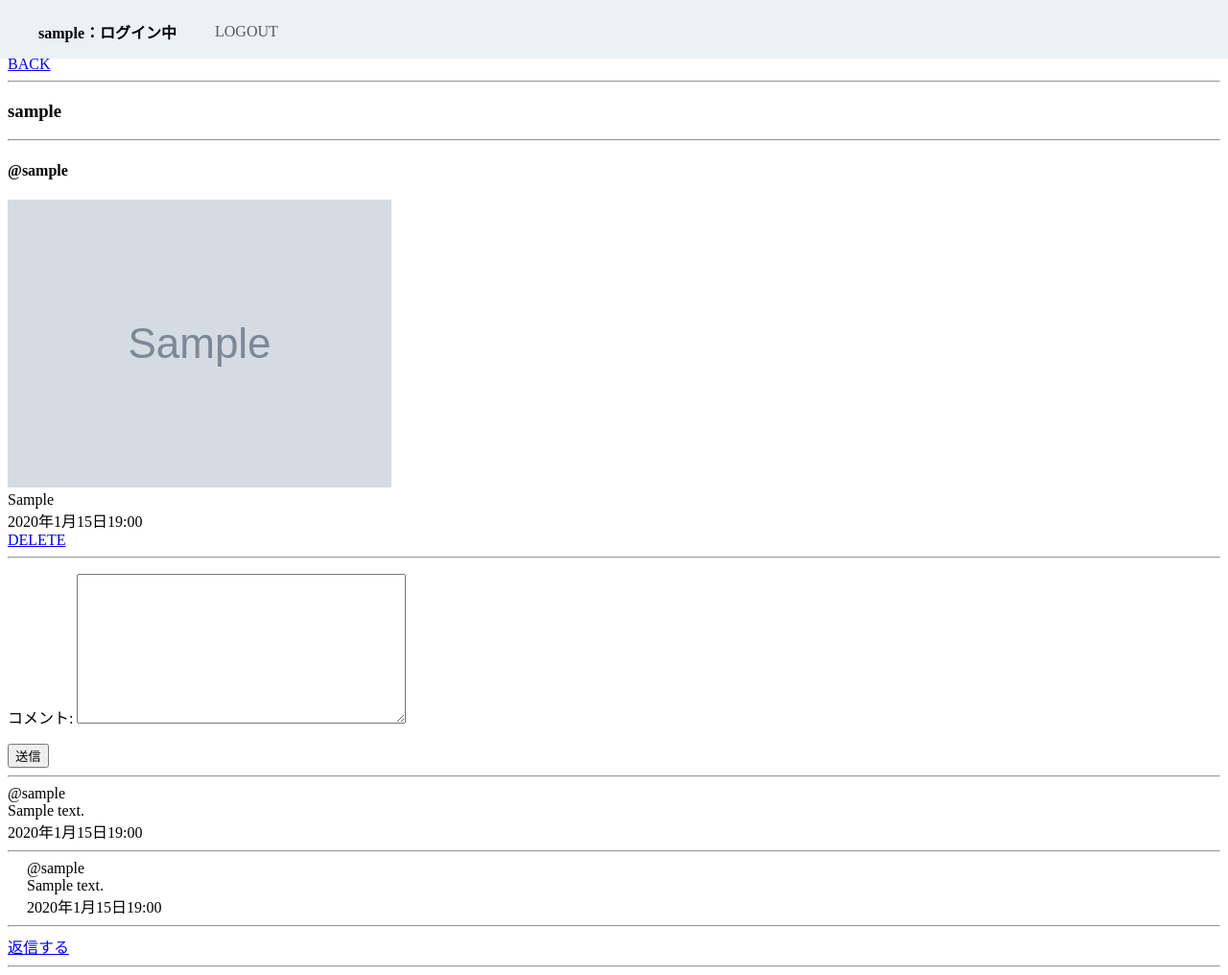
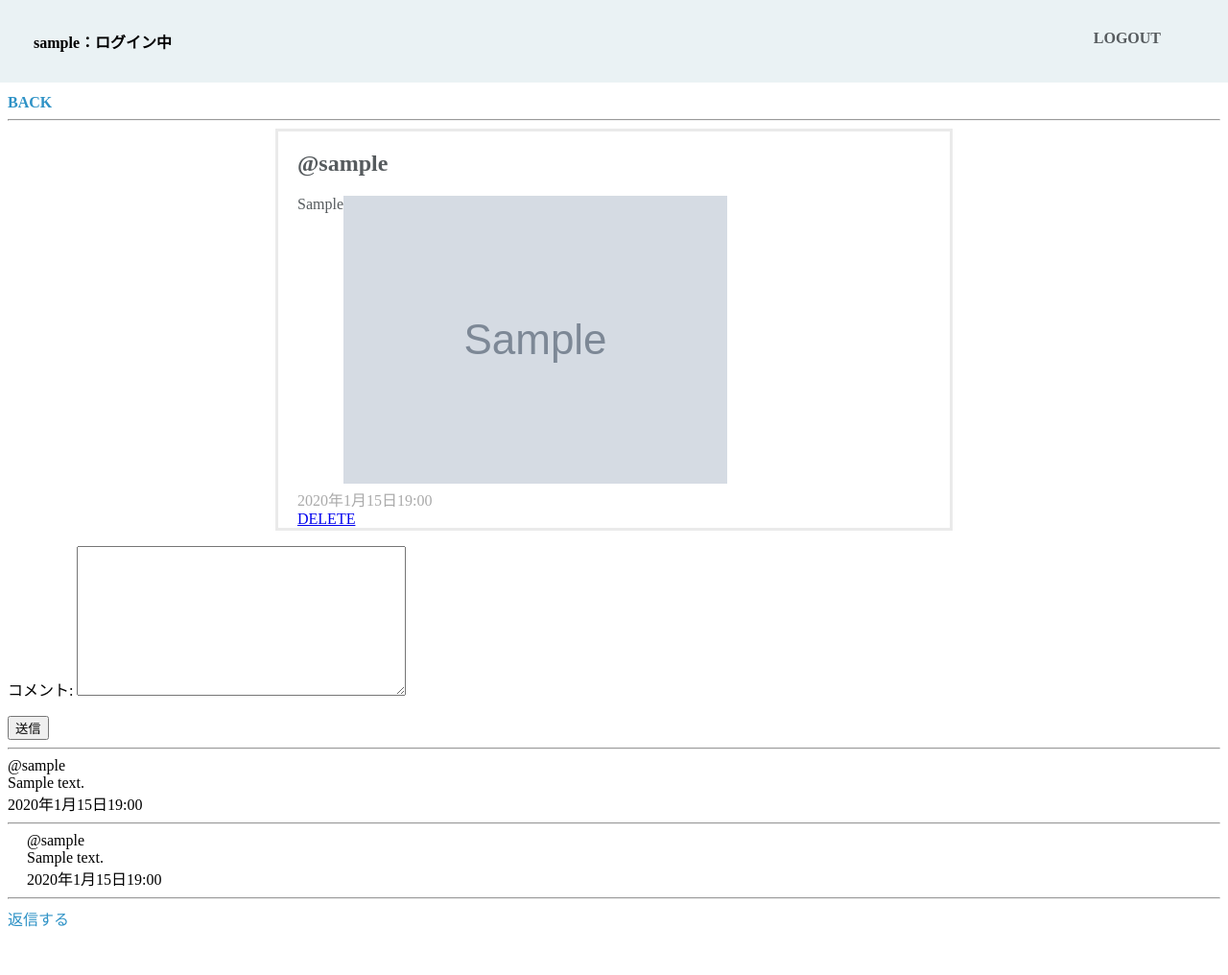
Before and after one commit to tsurui1/sns, a Django app: page /post/chat/1/ in a window 1280 px wide. Shown: the whole page at 96% size. After the commit the page ends 966 px from the top, so only its background shows below. Run offline with Django 4.2, Linux system fonts and the light colour scheme; a user stored in the database is signed in; tables that the repository leaves empty hold one stand-in row (values such as "Sample post"); grey boxes marked "Sample" are stand-in pictures.

Commit message:
プレゼン前

```diff
--- a/static/css/basic.css
+++ b/static/css/basic.css
@@ -3,7 +3,7 @@
 }
 
 #body2 {
-    padding-top: 50px;
+    padding-top: 90px;
 }
 
 
@@ -51,20 +51,12 @@ nav {
   right: 0;
 }
 
-.co1 {
-    align-items: center;
-    padding-top: 5px;
-    box-sizing: border-box;
-    display: flex;
-    grid-template-columns: 0.2fr 0.6fr 0.2fr;
-}
-
-.co2 {
+nav > div {
     align-items: center;
     padding-top: 5px;
     box-sizing: border-box;
     display: grid;
-    grid-template-columns: 0.2fr 0.2fr;
+    grid-template-columns: 0.2fr 0.6fr 0.2fr;
 }
 
 .container {
@@ -95,3 +87,18 @@ nav {
     margin: 0;
     padding: 0;
 }
+
+.base {
+    display: flex;
+    justify-content: space-between;
+    padding: 5px;
+    border: 1px;
+}
+
+.baseA {
+    border: 1px;
+    padding: 10px 30px;
+    margin: 0;
+    list-style: none;
+    text-align: center;
+}
--- a/static/css/post.css
+++ b/static/css/post.css
@@ -15,6 +15,11 @@ clear: both;
 .center{
 margin: auto;
 align: center;
+}
+.right{
+align: right;
+color: #565b5e;
+clear: both;
 }
 
 
@@ -40,11 +45,11 @@ clear: both;
 color: #aaaaaa;
 }
 
-#link_color1{
+.link_color1{
   text-decoration: none;
   color: #2e92c6;
 }
-#link_color1:hover {
+.link_color1:hover {
   color: #2753d1;
 }
 
--- a/templates/base.html
+++ b/templates/base.html
@@ -12,26 +12,22 @@
 <body id="body2">
 
     <nav>
-        <div class="co1">
-        <ul align="left">
-            <li class="left-menu">
-                <b><div align="left" class="login_color">{{ user.username }}：ログイン中</div></b>
+        <ul class="base">
+            <li class="baseA">
+                <div align="left" class="login_color"><b>{{ request.user.username }}：ログイン中</b></div>
             </li>
-        </ul>
 
-        <ul align="right">
-            <li class="right-menu">
-                <div align="right">
-                    {% if user.is_authenticated %}
-                        <a class="link_color" href="{% url 'accounts:logout' %}">LOGOUT</a>
+            <li>
+                <div class="baseA">
+                    {% if request.user.is_authenticated %}
+                        <a class="link_color" href="{% url 'accounts:logout' %}"><b>LOGOUT</b></a>
                     {% else %}
-                        <a class="link_color" href="{% url 'accounts:accounts_create' %}">新規作成</a>
-                        <a class="link_color" href="{% url 'accounts:login' %}">LOGIN</a>
+                        <a class="link_color" href="{% url 'accounts:accounts_create' %}"><b>新規作成</b></a>
+                        <a class="link_color" href="{% url 'accounts:login' %}"><b>LOGIN</b></a>
                     {% endif %}
                 </div>
             </li>
         </ul>
-        </div>
     </nav>
 
     <main>
--- a/templates/insta/bookmark.html
+++ b/templates/insta/bookmark.html
@@ -1,7 +1,8 @@
 {% extends 'base.html' %}
-
+{% load static %}
 {% block content %}
-<div><a href="{% url 'insta:top' %}">TOP</a></div>
+<link rel="stylesheet" href="{% static 'css/post.css' %}">
+<div><a href="{% url 'insta:my_page' %}">BACK</a></div>
 
 {% for post in post_list %}
     <img src="{{ post.image.url }}" />
--- a/templates/insta/mypage_update.html
+++ b/templates/insta/mypage_update.html
@@ -1,7 +1,10 @@
 {% extends 'base.html' %}
+{% load static %}
 
 {% block content %}
-<div><a href="{% url 'insta:my_page' %}">BACK</a></div>
+<link rel="stylesheet" href="{% static 'css/post.css' %}">
+
+<div><a class="link_color1" href="{% url 'insta:my_page' %}">BACK</a></div>
 <h3>プロフィールを編集する</h3>
 
 <form method="post" enctype="multipart/form-data">
--- a/templates/insta/post_chat.html
+++ b/templates/insta/post_chat.html
@@ -1,24 +1,21 @@
 {% extends 'base.html' %}
+{% load static %}
+{% block content %}
+<link rel="stylesheet" href="{% static 'css/post.css' %}">
 
-{% block content %}
-
-<div><a href="{% url 'insta:top' %}">BACK</a></div>
+<div><a class="link_color1" href="{% url 'insta:top' %}"><b>BACK</b></a></div>
 
 <hr>
 
-<h3>{{ user.username }}</h3>
+<article class="post">
+    <h1 class="left">@{{ post.user.username }}</h1>
 
-<hr>
+    <img class="center" src="{{ post.image.url }}" />
+    <div class="caption" align="left">{{ post.caption }}</div>
+    <div class="created_at">{{ post.created_at }}</div>
+    <div class="right"><a href="{% url 'insta:post_delete' post.id %}">DELETE</a></div>
 
-<article>
-    <h4>@{{ post.user.username }}</h4>
-    <img src="{{ post.image.url }}" />
-    <div>{{ post.caption }}</div>
-    <div>{{ post.created_at }}</div>
-    <div><a href="{% url 'insta:post_delete' post.id %}">DELETE</a></div>
 </article>
-
-<hr>
 
 <form method="POST" enctype="multipart/form-data">
     {% csrf_token %}
@@ -45,11 +42,9 @@
         <hr>
         {% endfor %}
 
-    <div><a href="{% url 'insta:post_reply' post.id %}">返信する</a></div>
+        <div><a class="link_color1" href="{% url 'insta:post_reply' post.id %}">返信する</a></div>
 
-</article>
-
-<hr>
+<br>
 
 {% endfor %}
 
--- a/templates/insta/post_reply.html
+++ b/templates/insta/post_reply.html
@@ -1,8 +1,10 @@
 {% extends 'base.html' %}
+{% load static %}
 
 {% block content %}
+<link rel="stylesheet" href="{% static 'css/post.css' %}">
 
-<div><a href="{% url 'insta:post_chat' chat.id %}">BACK</a></div>
+<div><a class="link_color1" href="{% url 'insta:post_chat' chat.id %}"><b>BACK</b></a></div>
 
 <hr>
 
--- a/templates/insta/search.html
+++ b/templates/insta/search.html
@@ -20,19 +20,19 @@
 <hr>
 
 {% if page_obj.has_previous %}
-    <a href="?page={{ page_obj.previous_page_number }}">前のページへ</a>
+    <a class="link_color" href="?page={{ page_obj.previous_page_number }}">前のページへ</a>
 {% endif %}
 
 {% for link_page in page_obj.paginator.page_range %}
     {% if link_page == page_obj.number %}
         <span>{{ link_page }}</span>
     {% else %}
-       <a href="?page={{ link_page }}">{{ link_page }}</a>
+       <a class="link_color" href="?page={{ link_page }}">{{ link_page }}</a>
     {% endif %}
 {% endfor %}
 
 {% if page_obj.has_next %}
-    <a href="?page={{ page_obj.next_page_number }}">次のページへ</a>
+    <a class="link_color" href="?page={{ page_obj.next_page_number }}">次のページへ</a>
 {% endif %}
 
 {% endblock %}
```
Also changed, not shown: templates/base2.html (+9 -9 lines), templates/insta/follow_user_list.html (+5 -3 lines), templates/insta/index.html (+11 -8 lines), templates/insta/mypage.html (+5 -5 lines), templates/insta/post_create.html (+4 -3 lines), templates/insta/post_delete.html (+5 -3 lines), templates/insta/user_page.html (+6 -3 lines). Lines whose indentation alone changed are shown as unchanged.
